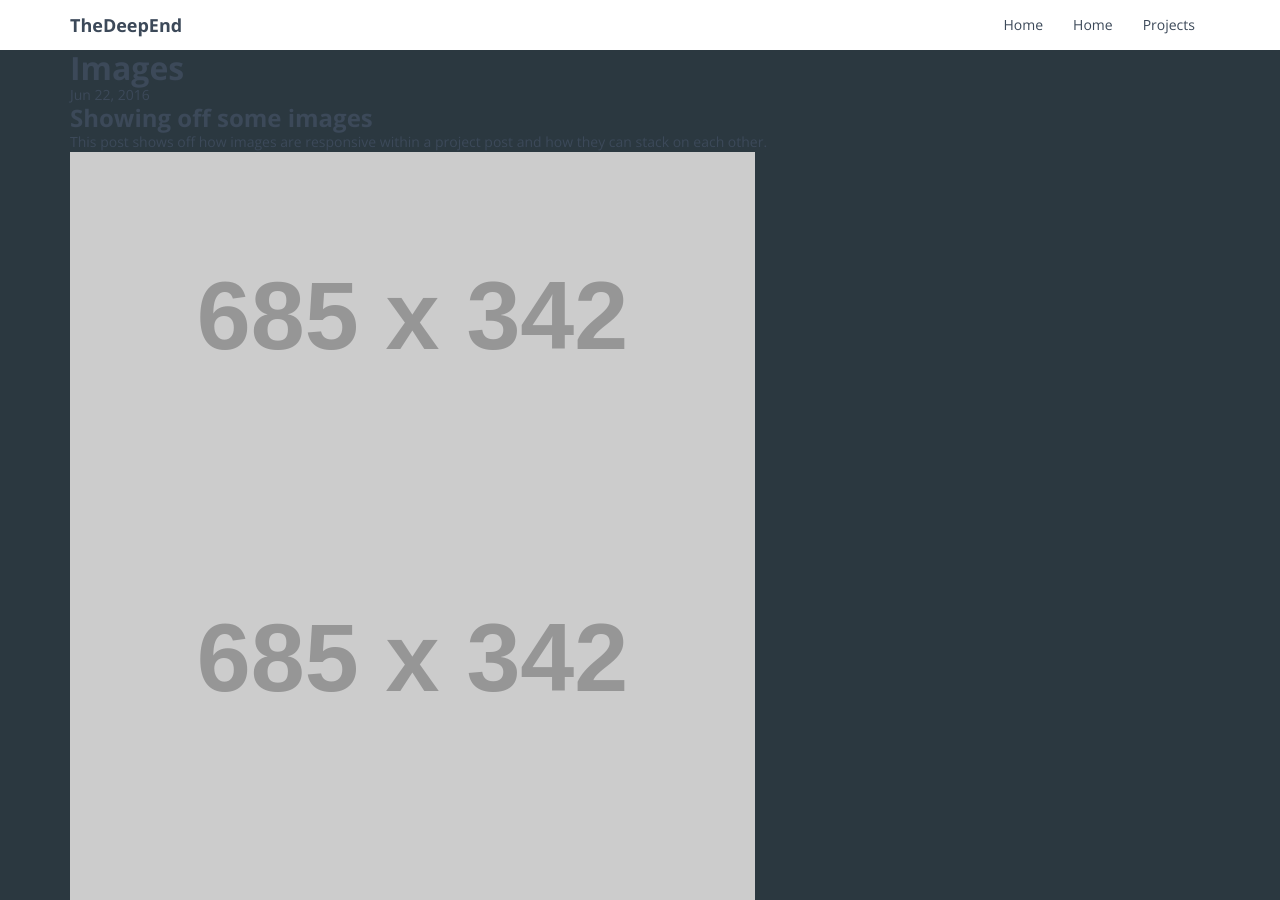
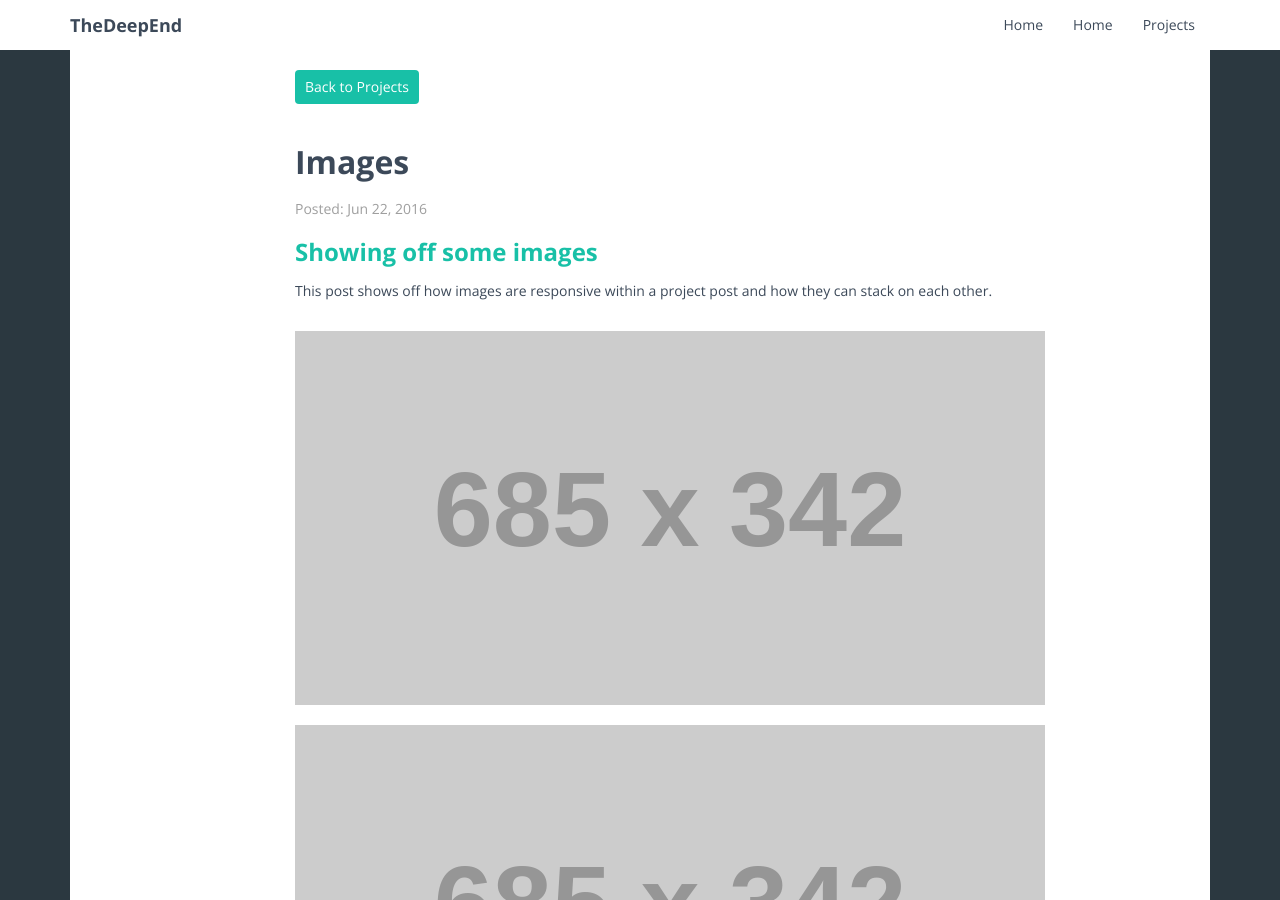
Before and after one commit to TheDeepEnd/thedeepend.github.io, a Jekyll site: the page built from _posts/projects/2016-06-22-project-post-1.md, in a window 1280 px wide and 900 px high. Built offline with Jekyll 4.4.1, drawn with Linux system fonts in a browser that asks for light colours.

Commit message:
Add back to projects button.

```diff
--- a/_layouts/post.html
+++ b/_layouts/post.html
@@ -1,15 +1,27 @@
 ---
 layout: default
 ---
-<article class="post" itemscope itemtype="http://schema.org/BlogPosting">
-
-  <header class="post-header">
-    <h1 class="post-title" itemprop="name headline">{{ page.title }}</h1>
-    <p class="post-meta"><time datetime="{{ page.date | date_to_xmlschema }}" itemprop="datePublished">{{ page.date | date: "%b %-d, %Y" }}</time>{% if page.author %} • <span itemprop="author" itemscope itemtype="http://schema.org/Person"><span itemprop="name">{{ page.author }}</span></span>{% endif %}</p>
-  </header>
-
-  <div class="post-content" itemprop="articleBody">
-    {{ content }}
+<div class="container-fluid single-post">
+  <div class="container">
+    <div class="row">
+      <div class="col-xs-12 col-sm-8 col-sm-offset-2">
+        <a class="btn btn-primary" href="{{ "/projects/" | prepend: site.baseurl }}">Back to Projects</a>
+      </div>
+    </div>
+    <div class="row">
+      <div class="col-xs-12 col-sm-8 col-sm-offset-2">
+        <header class="post-header">
+          <h1 class="post-title" itemprop="name headline">{{ page.title }}</h1>
+          <p class="post-meta"><time datetime="{{ page.date | date_to_xmlschema }}" itemprop="datePublished">Posted: {{ page.date | date: "%b %-d, %Y" }}</time>{% if page.author %} • <span itemprop="author" itemscope itemtype="http://schema.org/Person"><span itemprop="name">{{ page.author }}</span></span>{% endif %}</p>
+        </header>
+      </div>
+    </div>
+    <div class="row">
+      <div class="col-xs-12 col-sm-8 col-sm-offset-2">
+        <div class="post-content">
+          {{ content }}
+        </div>
+      </div>
+    </div>
   </div>
-
-</article>
+</div>
```
